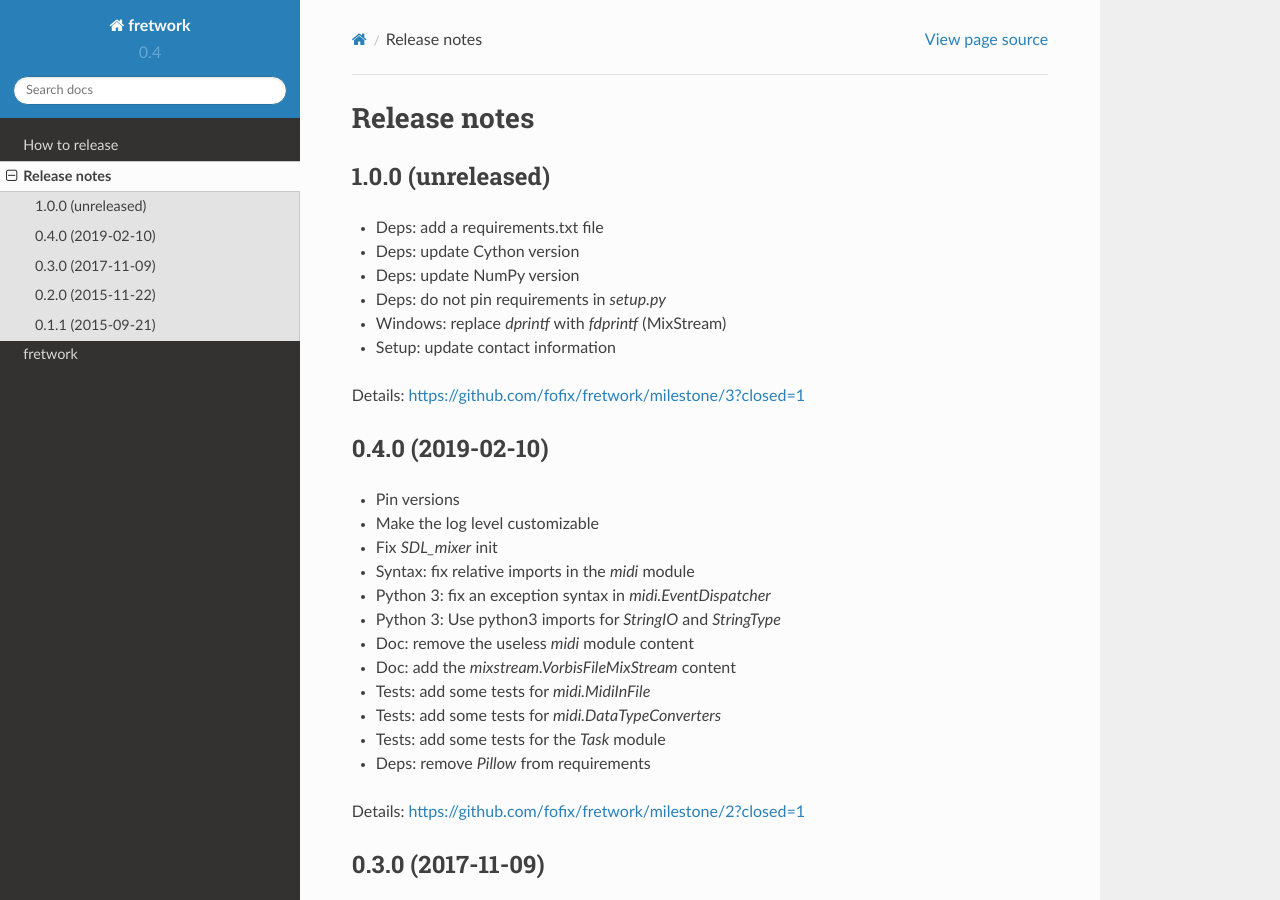
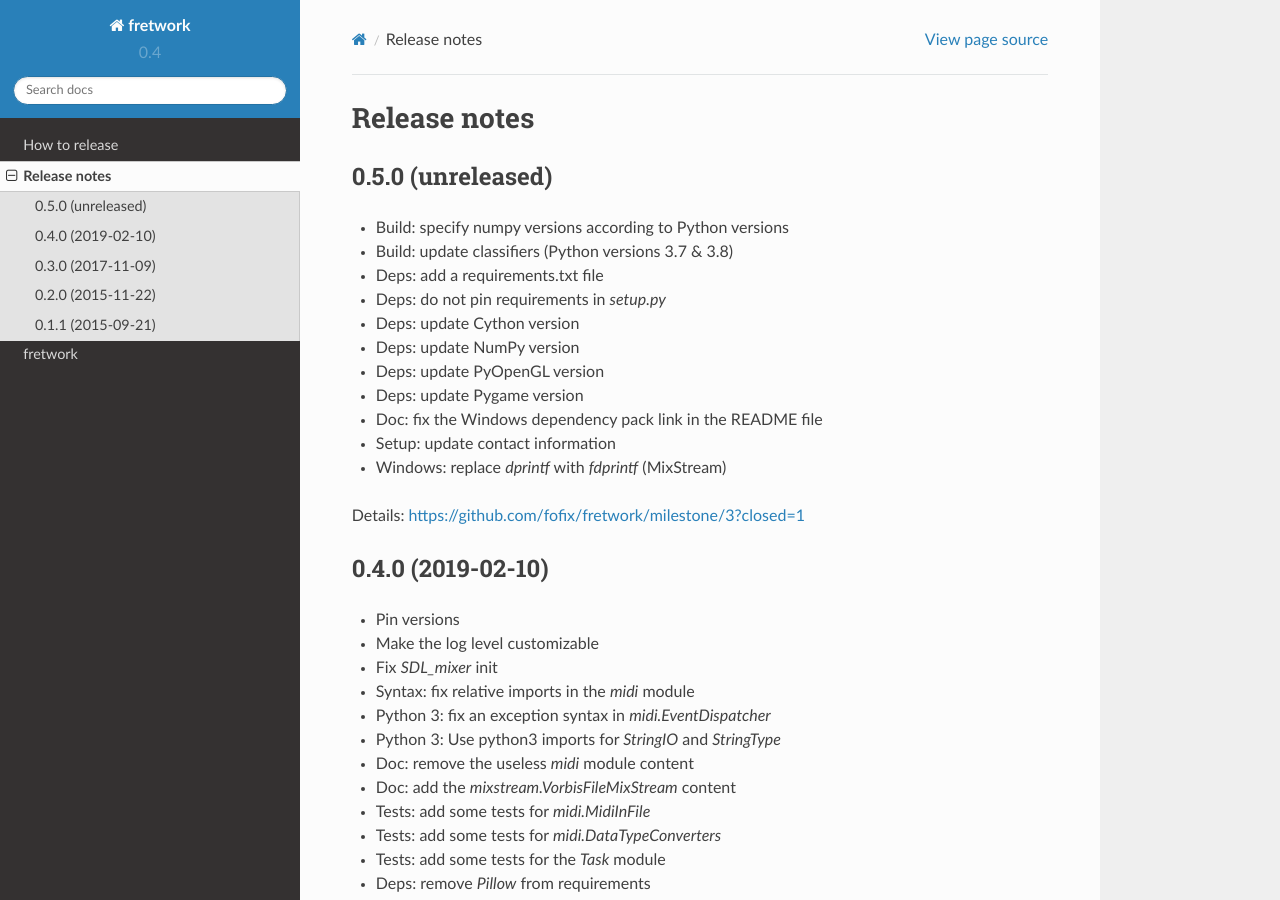
Before and after one commit to fofix/fretwork, a Sphinx documentation site: the page built from doc/source/releasenotes.rst, in a window 1280 px wide and 900 px high. Built offline with Sphinx 7.4.7 and the Read the Docs theme 2.0.0, drawn with Linux system fonts in a browser that asks for light colours.

Commit message:
doc(release): complete release notes for v0.5

```diff
--- a/doc/source/releasenotes.rst
+++ b/doc/source/releasenotes.rst
@@ -1,15 +1,20 @@
 Release notes
 =============
 
-1.0.0 (unreleased)
+0.5.0 (unreleased)
 ------------------
 
+- Build: specify numpy versions according to Python versions
+- Build: update classifiers (Python versions 3.7 & 3.8)
 - Deps: add a requirements.txt file
+- Deps: do not pin requirements in `setup.py`
 - Deps: update Cython version
 - Deps: update NumPy version
-- Deps: do not pin requirements in `setup.py`
+- Deps: update PyOpenGL version
+- Deps: update Pygame version
+- Doc: fix the Windows dependency pack link in the README file
+- Setup: update contact information
 - Windows: replace `dprintf` with `fdprintf` (MixStream)
-- Setup: update contact information
 
 Details: https://github.com/fofix/fretwork/milestone/3?closed=1
 
```
